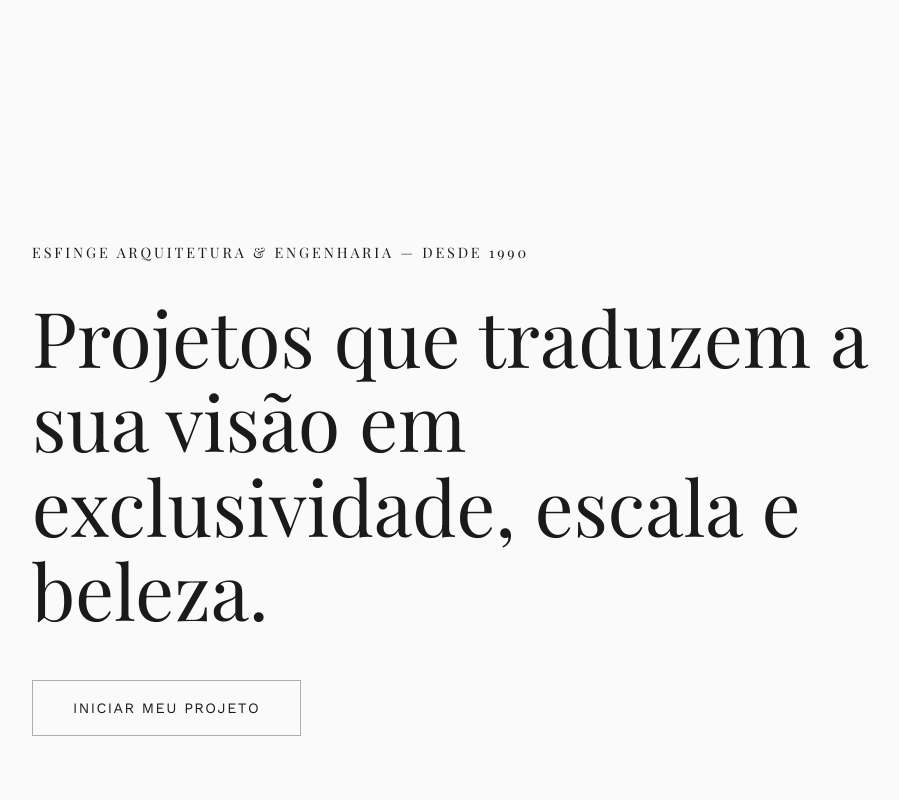
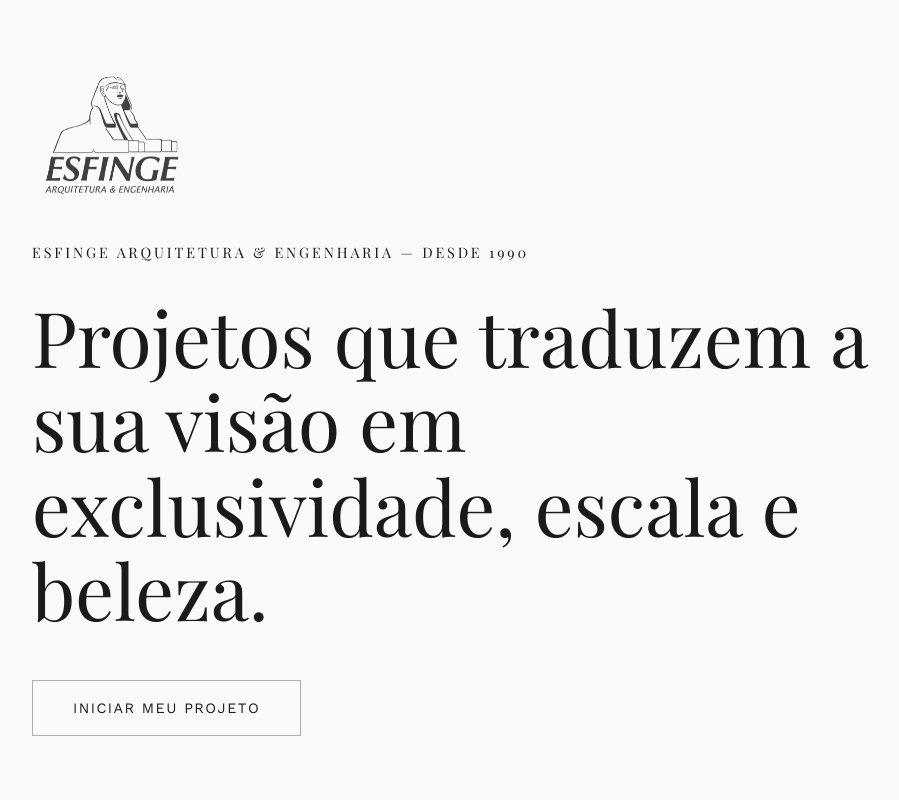
Before and after one commit to Parabocz/Esfinge, a website built with Vite: page index.html in a window 1280 px wide. Shown: the top 800 px of the page, without its empty margins (32-931 px from the left). Built offline with nearby package versions, Linux system fonts and the light colour scheme; some packages are replaced by stand-ins of ours; a web font is replaced by a local one.

Commit message:
feat: add animated logo to hero section header

```diff
--- a/index.html
+++ b/index.html
@@ -23,6 +23,9 @@
 
         <!-- Hero Section -->
         <section class="hero">
+          <header class="site-header">
+            <img src="/logo.png" alt="Esfinge Logo" class="header-logo" />
+          </header>
           <div class="hero-content">
             <p class="eyebrow">ESFINGE ARQUITETURA & ENGENHARIA — DESDE 1990</p>
             <h1 class="headline">Projetos que traduzem a sua visão em exclusividade, escala e beleza.</h1>
--- a/main.js
+++ b/main.js
@@ -58,7 +58,8 @@ document.addEventListener('DOMContentLoaded', () => {
   // 3. Hero Animations
   function initHeroAnimations() {
     const tl = gsap.timeline();
-    tl.to('.eyebrow', { y: 0, opacity: 1, duration: 1, ease: 'power3.out' })
+    tl.to('.header-logo', { y: 0, opacity: 1, duration: 1, ease: 'power3.out' })
+      .to('.eyebrow', { y: 0, opacity: 1, duration: 1, ease: 'power3.out' }, '-=0.8')
       .to('.headline', { y: 0, opacity: 1, duration: 1, ease: 'power3.out' }, '-=0.8')
       .to('.hero .btn-primary', { y: 0, opacity: 1, duration: 1, ease: 'power3.out' }, '-=0.8');
   }
--- a/style.css
+++ b/style.css
@@ -65,6 +65,20 @@ img {
   padding: var(--container-pad);
   background-color: var(--color-bg);
   color: var(--color-text);
+}
+.site-header {
+  position: absolute;
+  top: 0;
+  left: 0;
+  width: 100%;
+  padding: var(--container-pad);
+  z-index: 20;
+}
+.header-logo {
+  width: 160px;
+  height: auto;
+  opacity: 0;
+  transform: translateY(-20px);
 }
 .hero-content {
   max-width: 900px;
```
